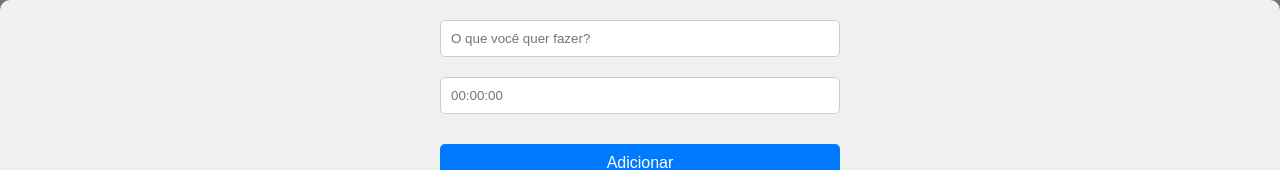
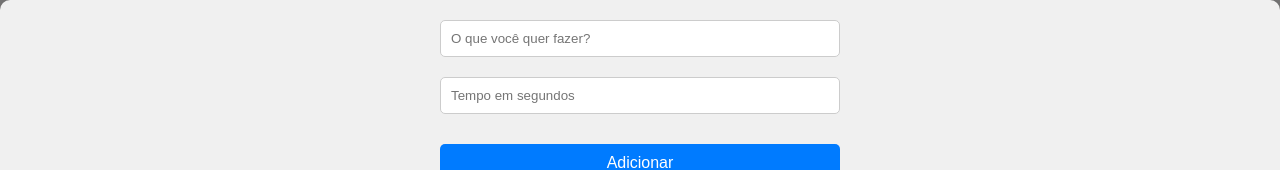
Before and after one commit to Churima/ProjetoABP, a React (Vite) app: page /cronometro in a window 1280 px wide. Shown: the top 170 px of the page. Built offline with nearby package versions, Linux system fonts and the light colour scheme.

Commit message:
Adicionado um pequeno segredo
Adicionei um segredo caso você crie uma atividade com o nome lucas, mais especificamente quando o tempo dessa atividade acabar.

```diff
--- a/src/Cronometro.jsx
+++ b/src/Cronometro.jsx
@@ -1,5 +1,5 @@
 import React, { useState, useEffect } from 'react';
-import './Cronometro.css';
+import './Cronometro.css'; // Certifique-se de que o caminho está correto
 
 function Cronometro() {
   const [activities, setActivities] = useState([]);
@@ -17,9 +17,12 @@ function Cronometro() {
       }, 1000);
     } else if (remainingTime === 0) {
       setIsRunning(false);
+      if (selectedActivity && selectedActivity.name.toLowerCase() === 'lucas') {
+        window.location.href = 'https://www.youtube.com/shorts/CQULp6djUN8';
+      }
     }
     return () => clearInterval(timer);
-  }, [isRunning, remainingTime]);
+  }, [isRunning, remainingTime, selectedActivity]);
 
   const addActivity = () => {
     if (activityName && activityTime) {
@@ -59,7 +62,7 @@ function Cronometro() {
         />
         <input
           type="number"
-          placeholder="00:00:00"
+          placeholder="Tempo em segundos"
           value={activityTime}
           onChange={(e) => setActivityTime(e.target.value)}
         />
```
